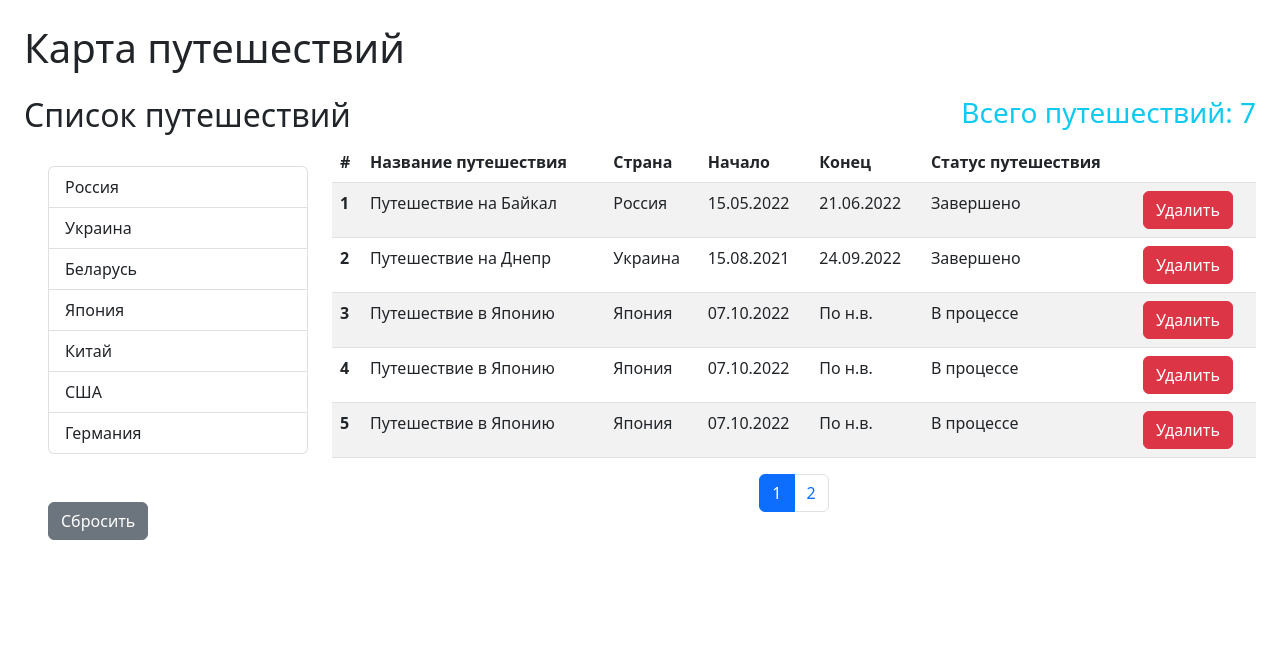
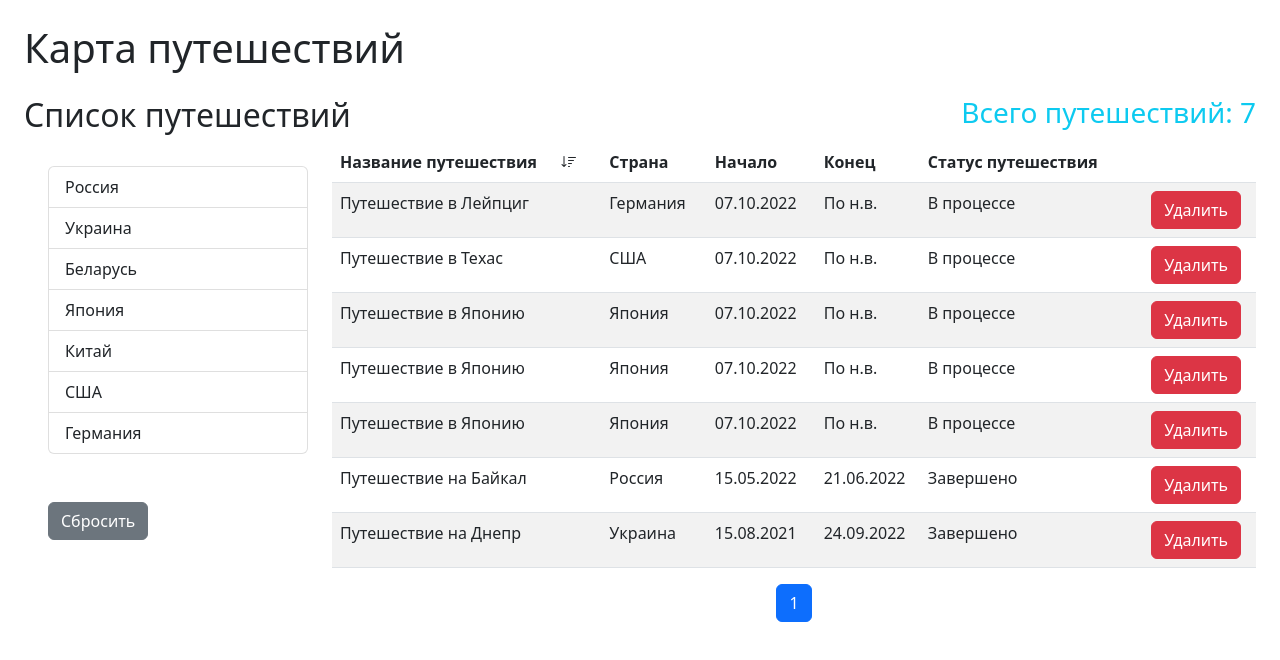
Before and after one commit to AlastorGrimm/map-app, a React (Create React App) app: page / in a window 1280 px wide. Shown: the top 660 px of the page. Built offline with nearby package versions, Linux system fonts and the light colour scheme.

Commit message:
table component

```diff
--- a/package.json
+++ b/package.json
@@ -7,6 +7,7 @@
     "@testing-library/react": "^13.4.0",
     "@testing-library/user-event": "^13.5.0",
     "bootstrap": "^5.2.2",
+    "bootstrap-icons": "^1.10.2",
     "leaflet": "^1.9.2",
     "lodash": "^4.17.21",
     "prop-types": "^15.8.1",
--- a/src/app.jsx
+++ b/src/app.jsx
@@ -6,15 +6,10 @@
 const App = () => {
   const [travellings, setTravellings] = useState(TravelApi.fetchAll());
 
-  const handleDeleteTravel = (id) => {
-    let newTravellings = [...travellings];
-    newTravellings = newTravellings.filter((t) => t.id !== id);
-    setTravellings(newTravellings);
-  };
   return (
     <div>
       <Header />
-      <TravelList data={travellings} onDelete={handleDeleteTravel} />
+      <TravelList data={travellings} />
     </div>
   );
 };
--- /dev/null
+++ b/src/components/Table.jsx
@@ -0,0 +1,22 @@
+import React from "react";
+import TableHeader from "./tableHeader";
+import TableBody from "./tableBody";
+import PropTypes from "prop-types";
+
+const Table = ({ currentSort, onSort, columns, onDelete, data }) => {
+  return (
+    <table className="table table-striped table-hover ">
+      <TableHeader {...{ currentSort, onSort, columns }} />
+      <TableBody {...{ columns, onDelete, data }} />
+    </table>
+  );
+};
+
+Table.propTypes = {
+  onDelete: PropTypes.func,
+  onSort: PropTypes.func,
+  currentSort: PropTypes.object,
+  data: PropTypes.array,
+  columns: PropTypes.object,
+};
+export default Table;
--- /dev/null
+++ b/src/components/sortingElement.jsx
@@ -0,0 +1,33 @@
+import React from "react";
+import PropTypes from "prop-types";
+
+const SortingElement = ({ column, currentSort, onToggleSort }) => {
+  return (
+    <>
+      {column.iter && (
+        <div>
+          {currentSort.order === "asc" && (
+            <i
+              className="bi bi-sort-down"
+              onClick={() => onToggleSort(column.iter)}
+              role="button"></i>
+          )}
+
+          {currentSort.order === "desc" && (
+            <i
+              className="bi bi-sort-up"
+              onClick={() => onToggleSort(column.iter)}
+              role="button"></i>
+          )}
+        </div>
+      )}
+    </>
+  );
+};
+
+SortingElement.propTypes = {
+  column: PropTypes.object,
+  currentSort: PropTypes.object,
+  onToggleSort: PropTypes.func,
+};
+export default SortingElement;
--- /dev/null
+++ b/src/components/tableBody.jsx
@@ -0,0 +1,47 @@
+import React from "react";
+import PropTypes from "prop-types";
+import _ from "lodash";
+
+const TableBody = ({ data, columns, onDelete }) => {
+  return (
+    <tbody>
+      {data.map((item) => (
+        <tr key={item.id}>
+          {Object.keys(columns).map((c) => (
+            <td key={c}>
+              {columns[c].component ? (
+                <button
+                  type="button"
+                  className="btn btn-danger"
+                  onClick={() => onDelete(item.id)}>
+                  Удалить
+                </button>
+              ) : c === "dateEnd" ? (
+                item.dateEnd ? (
+                  item.dateEnd
+                ) : (
+                  "По н.в."
+                )
+              ) : c === "isfinished" ? (
+                item.isfinished ? (
+                  "Завершено"
+                ) : (
+                  "В процессе"
+                )
+              ) : (
+                _.get(item, columns[c].path)
+              )}
+            </td>
+          ))}
+        </tr>
+      ))}
+    </tbody>
+  );
+};
+
+TableBody.propTypes = {
+  data: PropTypes.array.isRequired,
+  columns: PropTypes.object.isRequired,
+  onDelete: PropTypes.func,
+};
+export default TableBody;
--- /dev/null
+++ b/src/components/tableHeader.jsx
@@ -0,0 +1,45 @@
+import React from "react";
+import PropTypes from "prop-types";
+import SortingElement from "./sortingElement";
+
+const TableHeader = ({ currentSort, onSort, columns }) => {
+  const handleSort = (item) => {
+    if (currentSort.iter === item) {
+      onSort({
+        ...currentSort,
+        order: currentSort.order === "asc" ? "desc" : "asc",
+      });
+    } else {
+      onSort({ iter: item, order: "asc" });
+    }
+  };
+
+  return (
+    <thead>
+      <tr>
+        {Object.keys(columns).map((c) => (
+          <th key={c} scope="col">
+            <div className="d-flex">
+              <div className="me-4">
+                {columns[c].name ? columns[c].name : ""}
+              </div>
+              <SortingElement
+                column={columns[c]}
+                currentSort={currentSort}
+                onToggleSort={handleSort}
+              />
+            </div>
+          </th>
+        ))}
+      </tr>
+    </thead>
+  );
+};
+
+TableHeader.propTypes = {
+  currentSort: PropTypes.object.isRequired,
+  onSort: PropTypes.func.isRequired,
+  columns: PropTypes.object.isRequired,
+};
+
+export default TableHeader;
--- a/src/components/travelList.jsx
+++ b/src/components/travelList.jsx
@@ -1,16 +1,19 @@
 import React, { useState, useEffect } from "react";
 import Pagination from "./pagination";
 import GroupList from "./groupList";
+import TravellingTable from "./travellingTable";
 import { cropPages } from "../utils/paginate.js";
 import api from "../api/index";
+import _ from "lodash";
 
 const TravelList = (props) => {
   const [currentPage, setCurrentPage] = useState(1);
   const [countries, setCountries] = useState();
   const [selectedCountry, setSelectedCountry] = useState();
-  const travellings = props.data;
+  const [travellings, setTravellings] = useState(props.data);
+  const [sortBy, setSortBy] = useState({ iter: "travelName", order: "asc" });
 
-  const pageSize = 5;
+  const pageSize = 10;
 
   const handlePageChange = (pageIndex) => {
     setCurrentPage(pageIndex);
@@ -19,16 +22,33 @@
   const handleItemSelect = (selectedItem) => {
     setSelectedCountry(selectedItem);
   };
+
+  const handleDeleteTravel = (id) => {
+    let newTravellings = [...travellings];
+    newTravellings = newTravellings.filter((t) => t.id !== id);
+    setTravellings(newTravellings);
+  };
+
   //универсальные методы заводим в utils
   const filteredTravellings = selectedCountry
     ? travellings.filter((t) => t.country === selectedCountry.name)
     : travellings;
 
+  const sortedUsers = _.orderBy(
+    filteredTravellings,
+    [sortBy.iter],
+    [sortBy.order]
+  );
   const handleResetFilters = () => {
     setSelectedCountry();
   };
+
+  const handleSort = (item) => {
+    setSortBy(item);
+  };
+
   const itemsCount = filteredTravellings.length;
-  const cropedPages = cropPages(filteredTravellings, currentPage, pageSize);
+  const cropedPages = cropPages(sortedUsers, currentPage, pageSize);
 
   useEffect(() => {
     api.countries.fetchAll().then((response) => setCountries(response));
@@ -73,39 +93,12 @@
             )}
           </div>
           <div className="w-75">
-            <table className="table table-striped table-hover ">
-              <thead>
-                <tr>
-                  <th scope="col">#</th>
-                  <th scope="col">Название путешествия</th>
-                  <th scope="col">Страна</th>
-                  <th scope="col">Начало</th>
-                  <th scope="col">Конец</th>
-                  <th scope="col">Статус путешествия</th>
-                  <th></th>
-                </tr>
-              </thead>
-              <tbody>
-                {cropedPages.map((travel, index) => (
-                  <tr key={travel.id}>
-                    <th>{index + 1}</th>
-                    <td>{travel.travelName}</td>
-                    <td>{travel.country}</td>
-                    <td>{travel.dateBegin}</td>
-                    <td>{travel.dateEnd ? travel.dateEnd : "По н.в."}</td>
-                    <td>{travel.isfinished ? "Завершено" : "В процессе"}</td>
-                    <td>
-                      <button
-                        type="button"
-                        className="btn btn-danger"
-                        onClick={() => props.onDelete(travel.id)}>
-                        Удалить
-                      </button>
-                    </td>
-                  </tr>
-                ))}
-              </tbody>
-            </table>
+            <TravellingTable
+              cropedPages={cropedPages}
+              onDelete={handleDeleteTravel}
+              onSort={handleSort}
+              currentSort={sortBy}
+            />
             <div className="d-flex justify-content-center">
               <Pagination
                 itemsCount={itemsCount}
--- /dev/null
+++ b/src/components/travellingTable.jsx
@@ -0,0 +1,36 @@
+import React from "react";
+import PropTypes from "prop-types";
+import Table from "./Table";
+
+const TravellingTable = ({ onDelete, cropedPages, onSort, currentSort }) => {
+  const columns = {
+    travelName: {
+      iter: "travelName",
+      name: "Название путешествия",
+      path: "travelName",
+    },
+    country: { name: "Страна", path: "country" },
+    dateBegin: { name: "Начало", path: "dateBegin" },
+    dateEnd: { name: "Конец", path: "dateEnd" },
+    isfinished: { name: "Статус путешествия", path: "isfinished" },
+    delete: { component: "delete" },
+  };
+
+  return (
+    <Table
+      currentSort={currentSort}
+      onSort={onSort}
+      columns={columns}
+      onDelete={onDelete}
+      data={cropedPages}
+    />
+  );
+};
+
+TravellingTable.propTypes = {
+  onDelete: PropTypes.func,
+  cropedPages: PropTypes.array.isRequired,
+  onSort: PropTypes.func,
+  currentSort: PropTypes.object,
+};
+export default TravellingTable;
--- a/src/index.js
+++ b/src/index.js
@@ -1,6 +1,7 @@
 import React from 'react';
 import ReactDOM from 'react-dom/client';
 import 'bootstrap/dist/css/bootstrap.css'
+import 'bootstrap-icons/font/bootstrap-icons.css';
 import App from './app';
 
 const root = ReactDOM.createRoot(document.getElementById('root'));
```
